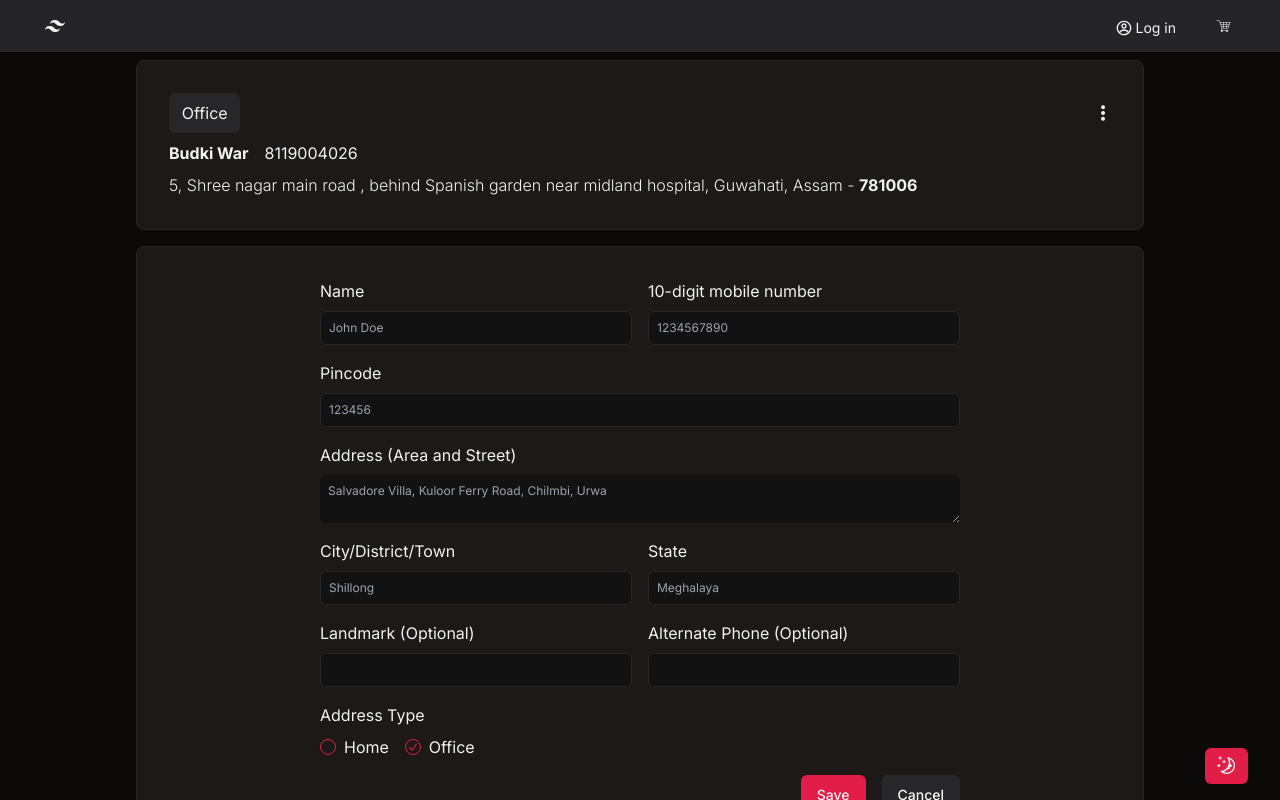
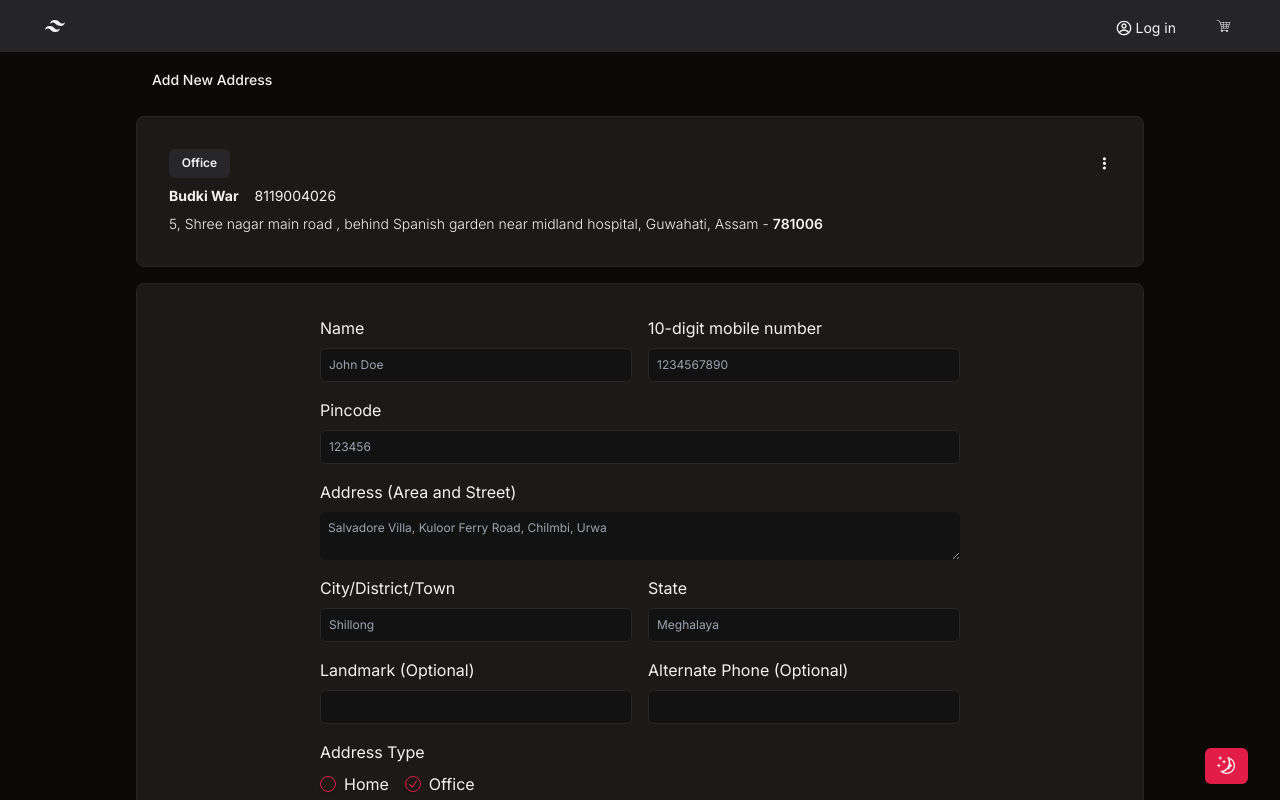
Before and after one commit to Heisarki/ecommerce, a Next.js app: page /address in a window 1280 px wide. Built offline with nearby package versions, Linux system fonts and the light colour scheme; no server answers.

Commit message:
feat: adding ripple effect

```diff
--- a/components/address/Address.tsx
+++ b/components/address/Address.tsx
@@ -2,10 +2,17 @@ import React from 'react'
 import AddressInput from '../shared/AddressInput'
 import { Card } from '../ui/Card'
 import AddressItem from './AddressItem'
+import { Button } from '../ui/Button'
 
 export default function Address() {
     return (
         <div className='flex flex-col gap-[1rem]'>
+            <Button
+                variant={"ghost"}
+                className='w-max'
+            >
+                Add New Address
+            </Button>
             <Card className='md:p-[2rem] p-[1rem]'>
                 {/* <AddressInput /> */}
                 <AddressItem />
--- a/components/address/AddressItem.tsx
+++ b/components/address/AddressItem.tsx
@@ -12,11 +12,11 @@ export default function AddressItem() {
     return (
         <div className='flex flex-col gap-[0.5rem]'>
             <div className='flex gap-[1rem] justify-between items-center'>
-                <h1 className='bg-secondary max-w-max px-[0.8rem] py-[0.5rem] rounded-md'>Office</h1>
+                <h1 className='bg-secondary max-w-max px-[0.8rem] py-[0.4rem] rounded-md text-xs font-semibold'>Office</h1>
                 <DropdownMenu>
                     <DropdownMenuTrigger asChild>
                         <div className='cursor-default md:cursor-pointer p-[1rem]pr-[0rem]'>
-                            <ThreeDotIcon />
+                            <ThreeDotIcon size={"0.8rem"} />
                         </div>
                     </DropdownMenuTrigger>
                     <DropdownMenuContent align="end">
@@ -30,12 +30,12 @@ export default function AddressItem() {
                 </DropdownMenu>
 
             </div>
-            <div className='flex gap-[1rem]'>
-                <h1 className='font-bold'>Budki War</h1>
+            <div className='flex gap-[1rem] text-sm'>
+                <h1 className='font-bold text-sm'>Budki War</h1>
                 <h1>8119004026</h1>
             </div>
             <div>
-                <p className='font-light'>5, Shree nagar main road , behind Spanish garden near midland hospital, Guwahati, Assam - <span className='font-bold'>781006</span></p>
+                <p className='font-light text-sm'>5, Shree nagar main road , behind Spanish garden near midland hospital, Guwahati, Assam - <span className='font-semibold'>781006</span></p>
             </div>
 
         </div>
--- a/components/cart/CartItems.tsx
+++ b/components/cart/CartItems.tsx
@@ -5,7 +5,6 @@ import Image from 'next/image'
 import { tCartContext, tCartItem } from '@/types/cartContextType'
 import { useCartContext } from '@/context/cartContext/cartContext'
 import { cn } from '@/lib/utils'
-import ClickRipple from '../ui/ClickRipple'
 import { Button } from '../ui/Button'
 
 export default function CartItems() {
```
